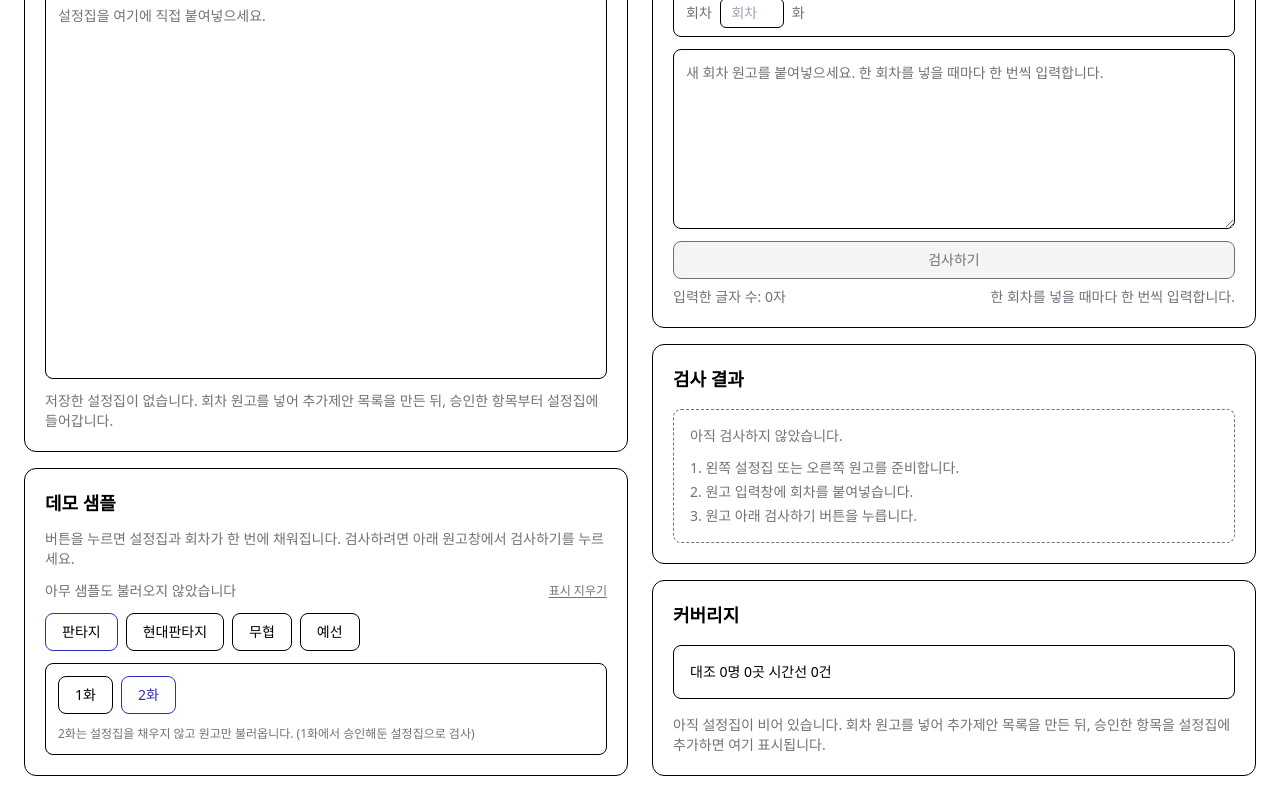
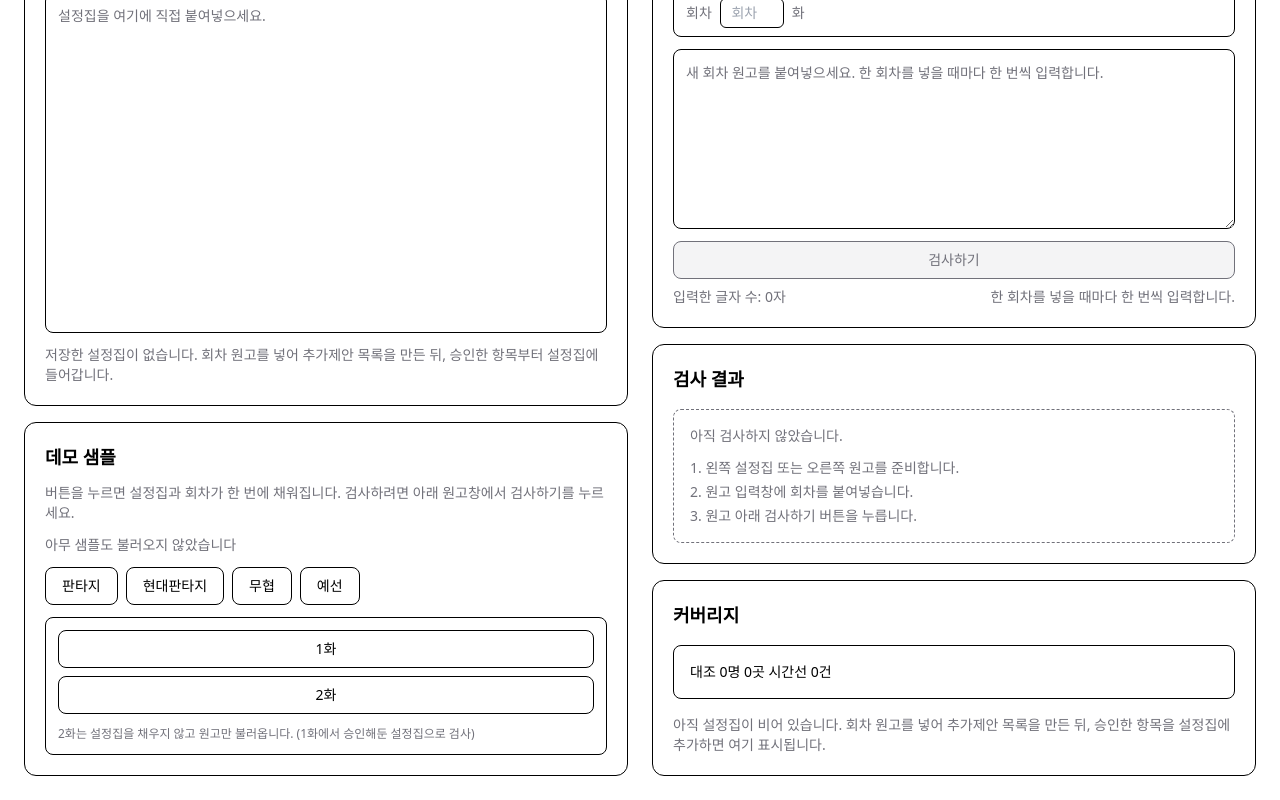
Before and after one commit to park-jang-sup/novel-setting-check-service, a Next.js app: page / in a window 1280 px wide. Both pictures are taken after a click on the button "판타지". Shown: the part 96-896 px from the top of the page. Built offline with nearby package versions, Linux system fonts and the light colour scheme.

Commit message:
데모 샘플: 장르 버튼 강조 제거, 에피소드 버튼 세로 정렬 및 현재 로드된 에피소드 강조

```diff
--- a/app/page.tsx
+++ b/app/page.tsx
@@ -6,7 +6,7 @@ import { ManuscriptInput } from "@/components/ManuscriptInput";
 import { ResultsPanel } from "@/components/ResultsPanel";
 import { CoveragePanel } from "@/components/CoveragePanel";
 import { runCheck } from "@/app/utils/parser";
-import { loadSettings, saveSettings, saveLastManuscript } from "@/app/utils/storage";
+import { loadSettings, saveSettings, saveLastManuscript, clearEpisodeRuns } from "@/app/utils/storage";
 import {
   saveLastResult,
   loadCurrentEpisodeLabel,
@@ -45,6 +45,10 @@ async function loadEpisode(work: (typeof WORKS)[number], episode: Episode, setMa
     }
     const settingsText = (await settingsRes.text());
     const manuscriptText = (await manuscriptRes.text());
+    const currentSettings = loadSettings();
+    if (currentSettings !== settingsText) {
+      clearEpisodeRuns();
+    }
     saveSettings(settingsText);
     window.dispatchEvent(new CustomEvent("settings-changed"));
     saveLastManuscript(manuscriptText);
@@ -134,7 +138,7 @@ export default function Home() {
             버튼을 누르면 설정집과 회차가 한 번에 채워집니다. 검사하려면 아래 원고창에서 검사하기를 누르세요.
           </p>
           <div className="flex flex-col gap-3">
-            <div className="flex items-center justify-between">
+            <div className="flex items-center">
               <h3 className="text-sm font-medium text-[var(--foreground)]">
                 {currentWorkLabel ? (
                   <span className="text-[var(--accent)]">
@@ -144,16 +148,6 @@ export default function Home() {
                   <span className="text-[var(--muted-foreground)]">아무 샘플도 불러오지 않았습니다</span>
                 )}
               </h3>
-              <button
-                type="button"
-                onClick={() => {
-                  setCurrentWorkLabel("");
-                  setCurrentEpisodeNumber("");
-                }}
-                className="text-xs text-[var(--muted-foreground)] underline underline-offset-2 hover:no-underline"
-              >
-                표시 지우기
-              </button>
             </div>
             <div className="flex flex-wrap gap-2">
               {WORKS.map((w) => (
@@ -163,11 +157,7 @@ export default function Home() {
                   onClick={() => {
                     setIsOpen(w.label);
                   }}
-                  className={`rounded-lg border px-4 py-2 text-sm font-medium text-[var(--foreground)] hover:border-[var(--accent)] ${
-                    isOpen === w.label
-                      ? "border-[var(--accent)] bg-[var(--accent)]/10 text-[var(--accent)] hover:bg-[var(--accent)]/20"
-                      : "border-[var(--border)] bg-[var(--card)]/80 hover:bg-[var(--card)]"
-                  }`}
+                  className="rounded-lg border px-4 py-2 text-sm font-medium border-[var(--border)] bg-[var(--card)]/80 hover:border-[var(--accent)] hover:bg-[var(--card)]"
                 >
                   {w.label}
                 </button>
@@ -177,21 +167,25 @@ export default function Home() {
               const work = WORKS.find((w) => w.label === isOpen);
               if (!work) return null;
               return (
-                <div className="flex flex-wrap gap-2 rounded-lg border border-[var(--border)] bg-[var(--card)]/80 p-3">
-                  {work.episodes.map((ep) => (
+                <div className="flex flex-col gap-2 rounded-lg border border-[var(--border)] bg-[var(--card)]/80 p-3">
+                  {work.episodes.map((ep) => {
+                    const isCurrent = currentWorkLabel === work.label
+                      && currentEpisodeNumber === ep.label.replace("화", "");
+                    return (
                       <button
                         key={ep.label}
                         type="button"
                         onClick={() => handleLoadEpisode(work, ep)}
                         className={`rounded-lg border px-4 py-2 text-sm font-medium ${
-                        ep.fillSettings
-                          ? "border-[var(--border)] bg-[var(--card)] text-[var(--foreground)] hover:border-[var(--accent)] hover:bg-[var(--card)]"
-                          : "border-[var(--accent)] bg-[var(--accent)]/10 text-[var(--accent)] hover:bg-[var(--accent)]/20"
+                          isCurrent
+                            ? "border-[var(--accent)] bg-[var(--accent)]/10 text-[var(--accent)] hover:bg-[var(--accent)]/20"
+                            : "border-[var(--border)] bg-[var(--card)]/80 hover:border-[var(--accent)] hover:bg-[var(--card)]"
                         }`}
                       >
                         {ep.label}
                       </button>
-                  ))}
+                    );
+                  })}
                   <p className="w-full text-xs text-[var(--muted-foreground)] mt-1">
                     {work.episodes.find((e) => e.fillSettings === false)
                       ? "2화는 설정집을 채우지 않고 원고만 불러옵니다. (1화에서 승인해둔 설정집으로 검사)"
--- a/app/utils/storage.ts
+++ b/app/utils/storage.ts
@@ -157,3 +157,12 @@ export function mergeEpisodeRunCurrent(patch: Partial<EpisodeRun>): void {
   };
   saveEpisodeRun(updated);
 }
+
+export function clearEpisodeRuns(): void {
+  if (typeof window === "undefined") return;
+  try {
+    localStorage.removeItem(EPISODE_RUNS_KEY);
+  } catch {
+    // 무시
+  }
+}
```
Lines whose indentation alone changed are shown as unchanged.
